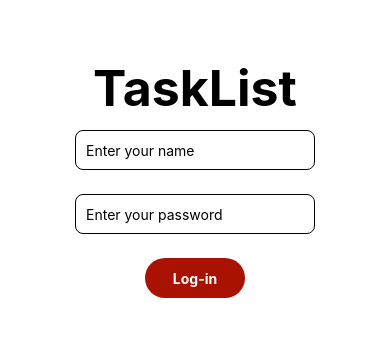
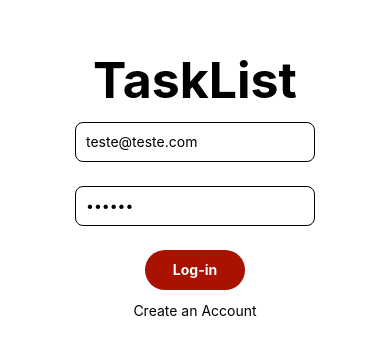
Before and after one commit to rafaScalet/Pretty-Task-List, a React Native app: screen / in a window 390 px wide. Shown: the part 238-592 px from the top of the page. Built offline with nearby package versions, Linux system fonts and the light colour scheme.

Commit message:
login screen

```diff
--- a/babel.config.js
+++ b/babel.config.js
@@ -1,6 +1,15 @@
-module.exports = function(api) {
+module.exports = function (api) {
   api.cache(true);
   return {
     presets: ['babel-preset-expo'],
+    plugins: [
+      [
+        'module:react-native-dotenv',
+        {
+          moduleName: '@env',
+          path: '.env',
+        },
+      ],
+    ],
   };
 };
--- a/src/app/App.js
+++ b/src/app/App.js
@@ -1,25 +1,10 @@
 import { registerRootComponent } from 'expo'
-import { StatusBar } from 'expo-status-bar';
-import { StyleSheet, Text, View } from 'react-native';
-import { Login } from './Screens'
+import { Login } from './screens'
 
 registerRootComponent(App)
 
 export default function App() {
-  return (
+	return (
 		<Login></Login>
-    // <View style={styles.container}>
-    //   <Text>Open up App.js to start working on your app!</Text>
-    //   <StatusBar style="auto" />
-    // </View>
   );
-}
-
-const styles = StyleSheet.create({
-  container: {
-    flex: 1,
-    backgroundColor: '#fff',
-    alignItems: 'center',
-    justifyContent: 'center',
-  },
-});
+};
--- a/src/app/Screens/Login.js
+++ /dev/null
@@ -1,17 +0,0 @@
-import { StatusBar } from 'expo-status-bar';
-import { Text, TextInput, SafeAreaView, Pressable, Image } from 'react-native';
-import { styles } from '../Style'
-
-export function Login() {
-  return (
-    <SafeAreaView style={styles.container}>
-			<Image source={require('./../../Assets/logo.svg')} />
-      <Text style={styles.title}>TaskList</Text>
-      <TextInput style={styles.input} placeholder="Enter your name"/>
-      <TextInput style={styles.input} placeholder="Enter your password"/>
-      <Pressable style={styles.button}>
-        <Text style={styles.textButton}>Log-in</Text>
-      </Pressable>
-    </SafeAreaView>
-  );
-};
--- a/src/app/Screens/index.js
+++ /dev/null
@@ -1 +0,0 @@
-export { Login } from './Login'
--- /dev/null
+++ b/src/app/functions/SigIn.js
@@ -0,0 +1,10 @@
+import { signInWithEmailAndPassword } from 'firebase/auth';
+import { auth } from '../../firebase.config'
+
+export const handleSigIn = async (email, password) => {
+	await signInWithEmailAndPassword(auth, email, password).then((userCredential) => {
+		const { email } = userCredential.user;
+		console.log(email);
+	})
+
+}
--- /dev/null
+++ b/src/app/functions/index.js
@@ -0,0 +1 @@
+export { handleSigIn } from './SigIn';
--- /dev/null
+++ b/src/app/screens/Login.js
@@ -0,0 +1,24 @@
+import { Text, TextInput, SafeAreaView, Pressable, Image } from 'react-native';
+import { styles } from '../Style';
+import { handleSigIn } from './../functions'
+import { useState } from 'react';
+
+export function Login() {
+	const [email, setEmail] = useState('teste@teste.com');
+	const [password, setPassword] = useState('123456');
+
+  return (
+    <SafeAreaView style={styles.container}>
+			<Image source={require('./../../Assets/logo.svg')} />
+      <Text style={styles.title}>TaskList</Text>
+      <TextInput style={styles.input} placeholder="Enter your email" onChangeText={(inputEmail) => setEmail(inputEmail)} value={email}/>
+      <TextInput style={styles.input} placeholder="Enter your password" onChangeText={(inputPassword) => setPassword(inputPassword)} value={password} secureTextEntry={true}/>
+      <Pressable style={styles.button} onPress={() => handleSigIn(email, password)}>
+        <Text style={styles.textButton}>Log-in</Text>
+      </Pressable>
+      <Pressable>
+        <Text>Create an Account</Text>
+      </Pressable>
+    </SafeAreaView>
+  );
+};
--- /dev/null
+++ b/src/app/screens/index.js
@@ -0,0 +1 @@
+export { Login } from './Login';
--- /dev/null
+++ b/src/env.js
@@ -0,0 +1,10 @@
+import { FIREBASE_API_KEY, FIREBASE_AUTH_DOMAIN, FIREBASE_PROJECT_ID, FIREBASE_STORAGE_BUCKET, FIREBASE_MESSAGING_SENDER_ID, FIREBASE_APP_ID } from '@env'
+
+export const env = {
+	FIREBASE_API_KEY,
+	FIREBASE_APP_ID,
+	FIREBASE_AUTH_DOMAIN,
+	FIREBASE_MESSAGING_SENDER_ID,
+	FIREBASE_PROJECT_ID,
+	FIREBASE_STORAGE_BUCKET,
+}
--- /dev/null
+++ b/src/firebase.config.js
@@ -0,0 +1,16 @@
+import { initializeApp } from 'firebase/app';
+import { getAuth } from 'firebase/auth';
+import { env } from './env'
+
+const firebaseConfig = {
+  apiKey: env.FIREBASE_API_KEY,
+  authDomain: env.FIREBASE_AUTH_DOMAIN,
+  projectId: env.FIREBASE_PROJECT_ID,
+  storageBucket: env.FIREBASE_STORAGE_BUCKET,
+  messagingSenderId: env.FIREBASE_MESSAGING_SENDER_ID,
+  appId: env.FIREBASE_APP_ID
+};
+
+const app = initializeApp(firebaseConfig);
+
+export const auth = getAuth(app);
```
Also changed, not shown: package.json (+6 -4 lines), 2 other files (tests, documents, lock files or other folders).
